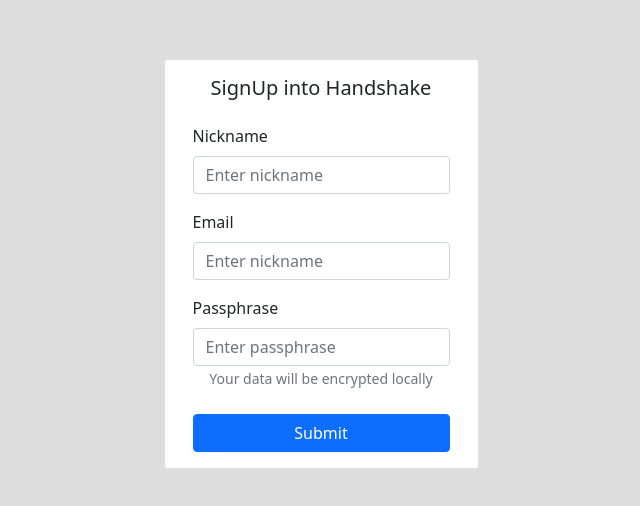
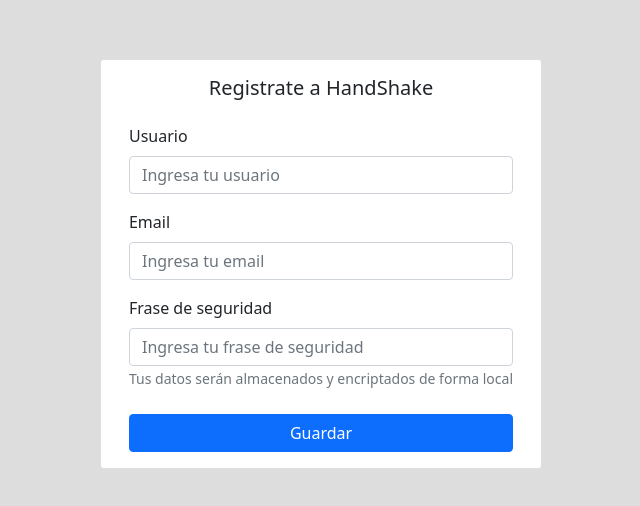
Before and after one commit to DRKY99/HandshakeReact, a React (Create React App) app: page /signup in a window 1280 px wide. Shown: the part 136-642 px from the top of the page, without its empty margins (319-959 px from the left). Built offline with nearby package versions, Linux system fonts and the light colour scheme.

Commit message:
home update

```diff
--- a/src/Views/home/Home.js
+++ b/src/Views/home/Home.js
@@ -1,24 +1,26 @@
 import React, { useContext } from "react";
-import { Container, Card, Form, Button, Col, Row } from "react-bootstrap";
+import { Container, Card, Form, Button, Col, Navbar, Nav, NavDropdown, Row } from "react-bootstrap";
 import { Auth } from "../../hook";
 import { useHistory } from "react-router-dom";
+import { FontAwesomeIcon } from "@fortawesome/react-fontawesome";
+import MyNavBar from "../../components/MyNavBar";
+
 
 export default function Signup() {
-	const { public_key } = useContext(Auth.Context);
-	const history = useHistory();
 
 	return (
 		<Container>
+			<MyNavBar/>
 			<Row style={{ height: "200px", margin: "20px" }}>
 				<Col style={{ height: "100%", margin: "20px" }}>
 					<Card bg="primary" style={{ height: "100%" }}>
-						<Card.Title>PUBLIC KEY</Card.Title>
+						<Card.Title>Card 1</Card.Title>
 						<Card.Body className="h-100"></Card.Body>
 					</Card>
 				</Col>
 				<Col style={{ height: "100%", margin: "20px" }}>
 					<Card bg="danger" style={{ height: "100%" }}>
-						<Card.Title>PUBLIC KEY</Card.Title>
+						<Card.Title>Card 2</Card.Title>
 						<Card.Body className="h-100"></Card.Body>
 					</Card>
 				</Col>
@@ -26,7 +28,7 @@
 			<Row style={{ height: "200px", margin: "20px" }}>
 				<Col style={{ height: "100%", margin: "20px" }}>
 					<Card bg="secondary" style={{ height: "100%" }}>
-						<Card.Title>PUBLIC KEY</Card.Title>
+						<Card.Title>Card 3</Card.Title>
 						<Card.Body className="h-100"></Card.Body>
 					</Card>
 				</Col>
--- a/src/Views/signin/Signin.js
+++ b/src/Views/signin/Signin.js
@@ -17,27 +17,27 @@
 			<Card style={{ minHeight: "400px" }}>
 				<Card.Body className="h-100">
 					<Container className="h-100">
-						<Card.Title>SignUp into Handshake</Card.Title>
+						<Card.Title>Ingresa a Handshake</Card.Title>
 						<Form
 							className="h-100 p-10 m-10 "
 							onSubmit={handleOnSubmit}
 						>
 							<Form.Group controlId="formBasicEmail">
 								<Form.Label className="text-start w-100 mt-3">
-									Passphrase
+									Frase de seguridad
 								</Form.Label>
 								<Form.Control
 									name="passphrase"
 									type="password"
-									placeholder="Enter passphrase"
+									placeholder="Ingresa tu frase de seguridad"
 								/>
 								<Form.Text className="text-muted">
-									Your data will be encrypted locally
+									Tus datos serán encriptados de forma local
 								</Form.Text>
 							</Form.Group>
 							<div className="d-grid gap-2 mt-4 align-self-end">
 								<Button variant="primary" type="submit">
-									Submit
+									Guardar
 								</Button>
 							</div>
 						</Form>
--- a/src/Views/signup/Signup.js
+++ b/src/Views/signup/Signup.js
@@ -22,19 +22,19 @@
 			<Card style={{ minHeight: "400px" }}>
 				<Card.Body className="h-100">
 					<Container className="h-100">
-						<Card.Title>SignUp into Handshake</Card.Title>
+						<Card.Title>Registrate a HandShake</Card.Title>
 						<Form
 							className="h-100 p-10 m-10 "
 							onSubmit={handleOnSubmit}
 						>
 							<Form.Group controlId="formBasicEmail">
 								<Form.Label className="text-start w-100 mt-3">
-									Nickname
+									Usuario
 								</Form.Label>
 								<Form.Control
 									name="nickname"
 									type="text"
-									placeholder="Enter nickname"
+									placeholder="Ingresa tu usuario"
 								/>
 							</Form.Group>
 							<Form.Group controlId="formBasicEmail">
@@ -44,25 +44,25 @@
 								<Form.Control
 									name="email"
 									type="email"
-									placeholder="Enter nickname"
+									placeholder="Ingresa tu email"
 								/>
 							</Form.Group>
 							<Form.Group controlId="formBasicEmail">
 								<Form.Label className="text-start w-100 mt-3">
-									Passphrase
+									Frase de seguridad
 								</Form.Label>
 								<Form.Control
 									name="passphrase"
 									type="password"
-									placeholder="Enter passphrase"
+									placeholder="Ingresa tu frase de seguridad"
 								/>
 								<Form.Text className="text-muted">
-									Your data will be encrypted locally
+									Tus datos serán almacenados y encriptados de forma local
 								</Form.Text>
 							</Form.Group>
 							<div className="d-grid gap-2 mt-4 align-self-end">
 								<Button variant="primary" type="submit">
-									Submit
+									Guardar
 								</Button>
 							</div>
 						</Form>
--- /dev/null
+++ b/src/components/MyNavBar.js
@@ -0,0 +1,26 @@
+import React, { useContext } from "react";
+import { Container, Card, Form, Button, Col, Navbar, Nav, NavDropdown, Row } from "react-bootstrap";
+import { useHistory } from "react-router-dom";
+import { FontAwesomeIcon } from "@fortawesome/react-fontawesome";
+
+const MyNavBar = () => {
+
+	return (
+		<Navbar bg="light" expand="xl">
+			<Container>
+				<Navbar.Brand href="#home">
+					<FontAwesomeIcon icon="fa-solid fa-handshake" />
+					HandShake
+				</Navbar.Brand>
+				<Navbar.Toggle aria-controls="basic-navbar-nav" />
+				<Navbar.Collapse id="basic-navbar-nav">
+				<Nav className="me-auto">
+					<Nav.Link href="#home">Inicio</Nav.Link>
+				</Nav>
+				</Navbar.Collapse>
+			</Container>
+		</Navbar>
+	);
+};
+
+export default MyNavBar;
```
